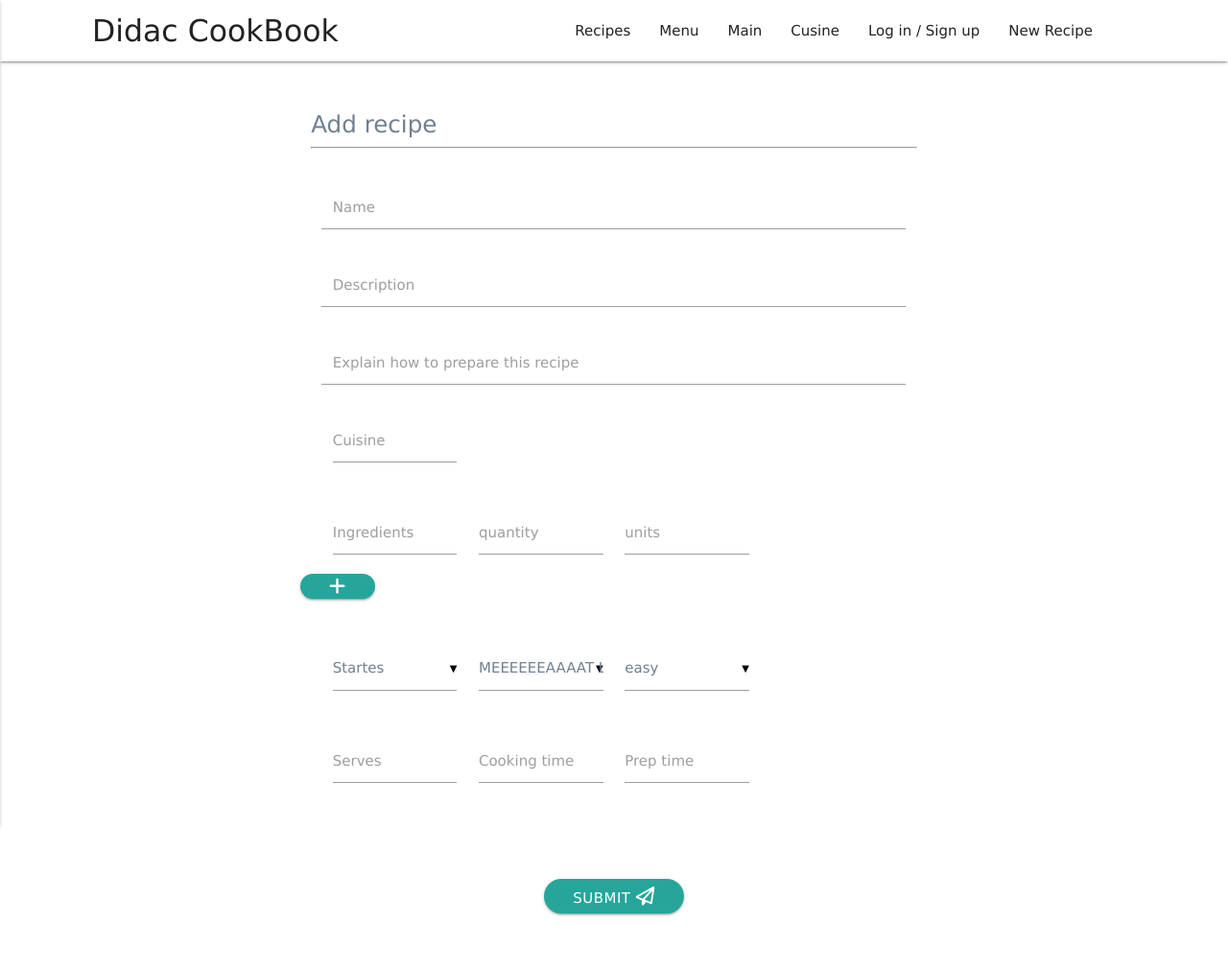
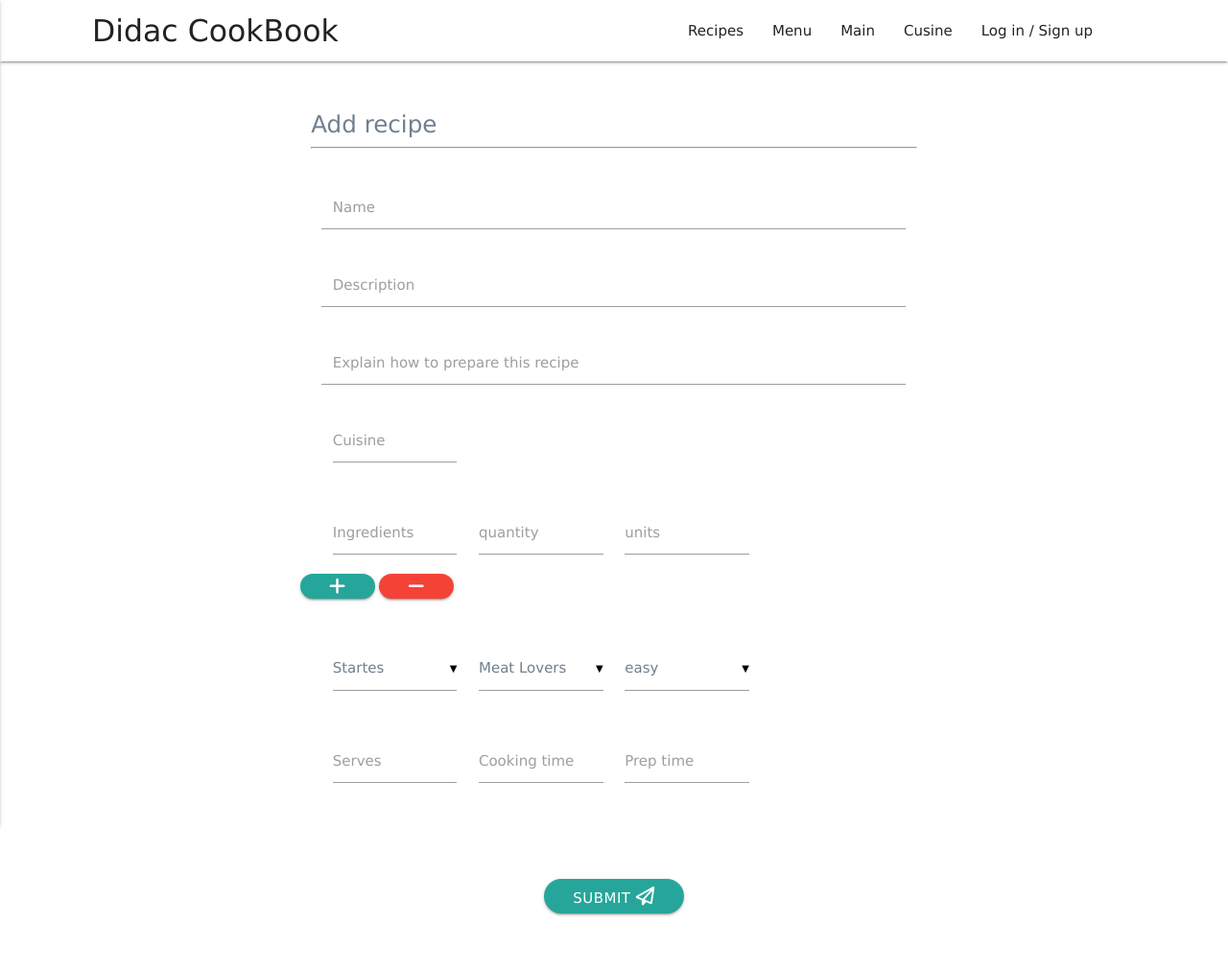
Before and after one commit to lgleon/DidacCookBook, a Flask app: page /addrecipe in a window 1280 px wide. Shown: the top 1012 px of the page at 96% size. Run offline with Flask 2, Linux system fonts and the light colour scheme; data that the repository does not hold is empty; some libraries are stand-ins or nearby versions.

Commit message:
minus button and other small things fixed

```diff
--- a/app.py
+++ b/app.py
@@ -75,23 +75,14 @@ def home():
 
 @app.route('/recipe/<recipe_id>/')
 def recipe(recipe_id):
-    print(recipe_id)
     one_recipe = db.recipe.find_one({'_id': ObjectId(recipe_id)})
     #recipe_id = str(one_recipe['recipe_id'])
-    #cursor = db.recipe.find()
-    #print( "Numero de documentos en la colecttion: ", cursor.count())
     return render_template('recipe.html', recipe=one_recipe )
 
 
 # Get all recipes
-#Recipe Menu, recipe search big subgroups
-#@app.route('/get_recipes')
-#def get_recipes():
-#    return render_template("recipes.html",
-#                           recipes=mongo.db.recipes.find())
 @app.route('/recipes')
 def recipes():
-    print("test")
     recipes = list(db.recipe.find())
     if 'recipe_search' in request.args:
         query = request.args['recipe_search']
@@ -117,9 +108,9 @@ def recipes():
 #Get Recipes by Menu
 @app.route('/menu_recipes')
 def menu_recipes():
-    dish_types = []
+    dish_types = set()
     for recipe in db.recipe.find():
-        dish_types.append(recipe['dish_type'])
+        dish_types.add(recipe['dish_type'])
     return render_template("menu_recipes.html", dish_types=dish_types)
 
 #Get Recipes by main course
@@ -133,10 +124,9 @@ def main_course():
 #Get Recipes by Cuisine type
 @app.route('/cusine')
 def cusine():
-    cuisines = []
-    # cuisines = list(db.cuisines.find().sort('cuisine', pymongo.ASCENDING))
+    cuisines = set()
     for recipe in db.recipe.find():
-        cuisines.append(recipe['cusine'])
+        cuisines.add(recipe['cusine'])
     return render_template('cusine.html', cuisines=cuisines)
 
 
@@ -152,7 +142,7 @@ def before_request():
 @app.route('/home')
 def index():
     if 'username' in session:
-        return 'You are logged in as dddddd' + session['username']
+        return 'You are logged in as' + session['username']
 
     return render_template('home.html')
 
@@ -175,7 +165,6 @@ def signup():
     if request.method == 'POST':
         users = db.users
         existing_user = users.find_one({'username': request.form['username']})
-        print(existing_user)
 
         if existing_user is None:
             hashpass = bcrypt.hashpw(request.form['password'].encode('utf-8'), bcrypt.gensalt())
@@ -187,14 +176,17 @@ def signup():
 
     return render_template('signup.html')
 
-
+@app.route('/logout')
+def logout():
+    del session["username"]
+    return redirect(url_for('home'))
 
 
 #Add recipe, only if a member or resgister user
 @app.route('/addrecipe')
 def addrecipe():
     dish_types=["Startes", "Soup", "Salad", "Main", "Dessert"]
-    courses=["MEEEEEEAAAAT Lovers", "Vegeterian", "Vegan"]
+    courses=["Meat Lovers", "Vegeterian", "Vegan"]
     levels=["easy", "medium", "medium-expert", "expert", "5stars michellin"]
     """for recipe in db.recipe.find():
         dish_types.add(recipe['dish_type'])"""
@@ -211,29 +203,29 @@ def insert_recipe():
     recipe_serving = request.form['serves']
     recipe_dish = request.form['dish_type']
     recipe_prep_time = request.form['prep_time']
-    recipe_cook_time = request.form['cooking_time']
+    recipe_cook_time = request.form['cook_time']
     recipe_cusine = request.form['cusine']
     recipe_level = request.form['level']
     recipe_main_course = request.form['main_course']
-    recipe_ingredient_name = request.form.getlist('ingredient_name[]')
-    recipe_ingredient_quantity = request.form.getlist('ingredient_quantity[]')
-    recipe_ingredient_unit = request.form.getlist('ingredient_unit[]')
+    recipe_ingredient_name = request.form.getlist('name[]')
+    recipe_ingredient_quantity = request.form.getlist('quantity[]')
+    recipe_ingredient_unit = request.form.getlist('unit[]')
     recipe_preparation = request.form['preparation']
     ingredients = []
 
     for i, name in enumerate(recipe_ingredient_name):
         ingredients.append({
-            'ingredient_name': recipe_ingredient_name[i],
-            'ingredient_quantity' : recipe_ingredient_quantity[i],
-            'ingredient_unit': recipe_ingredient_unit[i]
+            'name': recipe_ingredient_name[i],
+            'quantity' : recipe_ingredient_quantity[i],
+            'unit': recipe_ingredient_unit[i]
         })
     recipe_form = {
         "name": recipe_name,
         "description": recipe_description,
         "serves": recipe_serving,
         "dish_type": recipe_dish,
-        "prep-time": recipe_prep_time,
-        "cooking-time": recipe_cook_time,
+        "prep_time": recipe_prep_time,
+        "cook_time": recipe_cook_time,
         "cusine": recipe_cusine,
         "level": recipe_level,
         "main_course": recipe_main_course,
--- a/templates/addrecipe.html
+++ b/templates/addrecipe.html
@@ -42,14 +42,14 @@
                             <input id="recipe_ingredient_unit" name="ingredient_unit[]" type="text" value="" required>
                             <label for="recipe_ingredient_unit">units</label>
                         </div>
-                    </div>
-
+                </div>
                     <div class="row">
                         <a class="btn waves-effect waves-light btn-x-small" id="addIngredient"><i class="fa fa-plus"
                                 aria-hidden="true"></i></a>
                         <a class="btn waves-effect waves-light btn-x-small red removeIngredientDiv" id="removeIngredient"
-                            style="display: none"><i class="fa fa-minus" aria-hidden="true"></i></a>
+                            ><i class="fa fa-minus" aria-hidden="true"></i></a>
                     </div>
+
                 </div>
 
                 <div class="input-field col s12">
@@ -82,8 +82,8 @@
                         <label for="serves">Serves</label>
                     </div>
                     <div class="col s6 l3 input-field">
-                        <input id="cooking_time" name="cooking_time" type="number" value="" required>
-                        <label for="cooking_time">Cooking time</label>
+                        <input id="cook_time" name="cook_time" type="number" value="" required>
+                        <label for="cook_time">Cooking time</label>
                     </div>
                     <div class="col s6 l3 input-field">
                         <input id="prep_time" name="prep_time" type="number" value="" required>
--- a/templates/base.html
+++ b/templates/base.html
@@ -36,13 +36,20 @@
 							<a href="{{url_for('cusine')}}">Cusine</a>
 						<li>
 						<li>
+							{% if g.user %}
+							<a href="{{url_for('logout')}}">Log Out</a>
+							{% else %}
 							<a href="{{url_for('login')}}">Log in / Sign up</a>
+							{% endif %}
 						<li>
 						<li>
 							<a href="#">{{ g.user }}</a>
 						<li>
 						<li>
+							{% if g.user %}
 							<a href="{{url_for('addrecipe')}}">New Recipe</a>
+							{% else %}
+							{% endif %}
 						</li>
 					</ul>
 					<ul class="side-nav" id="mobile-nav">
@@ -72,7 +79,6 @@
 <div class="container">
 	{% block content %}{% endblock %}
 </div>
-
 
 
 <footer class="page-footer mt-40 teal">
@@ -110,23 +116,40 @@
         $(".button-collapse").sideNav();
         $('.fixed-action-btn').floatingActionButton();
     });
-
+<!-- Add and Remove ingredients inputs-->
     $(document).ready(function () {
         $("#addIngredient").click(function () {
             $("#TextBoxDivIngredients").after('<div class="input-field col s12" id="TextBoxDivIngredients">\n' +
                 '                        <div class="col s4 l3 input-field" id="ingredient_name">\n' +
-               '                            <input id="recipe_ingredient_name" name="ingredient_name[]" type="text" value="" required>\n' +
+                '                            <input id="recipe_ingredient_name" name="ingredient_name[]" type="text" value="">\n' +
                 '                            <label for="recipe_ingredient_name">Ingredients </label>\n' +
                 '                        </div>\n' +
                 '                        <div class="col s4 l3 input-field" id="ingredient_quantity">\n' +
-               '                            <input id="recipe_ingredient_quantity" name="ingredient_quantity[]" type="number" value="" required>\n' +
+                '                            <input id="recipe_ingredient_quantity" name="ingredient_quantity[]" type="number" value="" >\n' +
                 '                            <label for="recipe_ingredient_quantity">quantity</label>\n' +
                 '                        </div>\n' +
                 '                        <div class="col s4 l3 input-field" id="ingredient_unit">\n' +
-               '                            <input id="recipe_ingredient_unit" name="ingredient_unit[]" type="text" value="" required>\n' +
+                '                            <input id="recipe_ingredient_unit" name="ingredient_unit[]" type="text" value="" >\n' +
                 '                            <label for="recipe_ingredient_unit">units</label>\n' +
                 '                        </div>\n' +
                 '                    </div>')
+        }),
+            $("#removeIngredient").click(function () {
+                $("#TextBoxDivIngredients").remove('<div class="input-field col s12" id="TextBoxDivIngredients">\n' +
+                    '                        <div class="col s4 l3 input-field" id="ingredient_name">\n' +
+                    '                            <input id="recipe_ingredient_name" name="ingredient_name[]" type="text" value="">\n' +
+                    '                            <label for="recipe_ingredient_name">Ingredients </label>\n' +
+                    '                        </div>\n' +
+                    '                        <div class="col s4 l3 input-field" id="ingredient_quantity">\n' +
+                    '                            <input id="recipe_ingredient_quantity" name="ingredient_quantity[]" type="number" value="" >\n' +
+                    '                            <label for="recipe_ingredient_quantity">quantity</label>\n' +
+                    '                        </div>\n' +
+                    '                        <div class="col s4 l3 input-field" id="ingredient_unit">\n' +
+                    '                            <input id="recipe_ingredient_unit" name="ingredient_unit[]" type="text" value="" >\n' +
+                    '                            <label for="recipe_ingredient_unit">units</label>\n' +
+                    '                        </div>\n' +
+                    '                    </div>')
+
             });
     });
 </script>
@@ -147,6 +170,7 @@
         });
     });
 </script>
+
 </body>
 
 </html>
```
Lines whose indentation alone changed are shown as unchanged.
